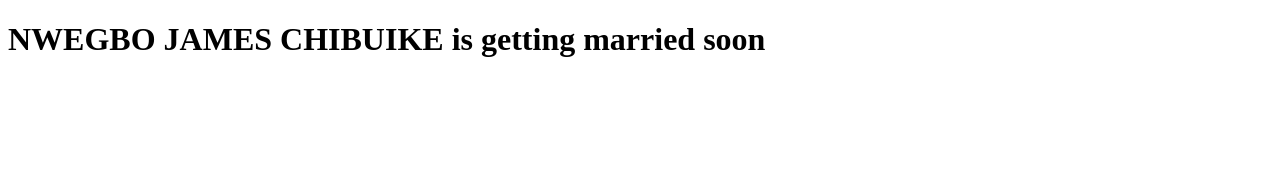
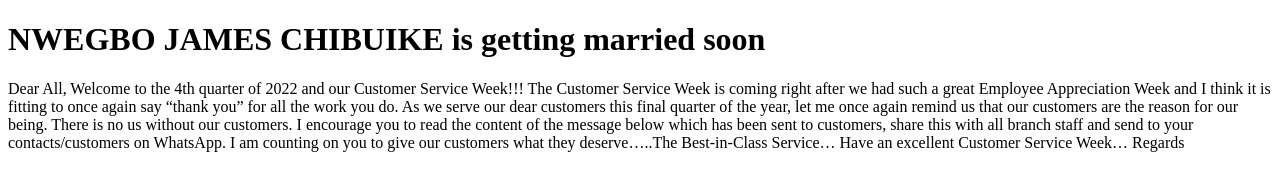
Before and after one commit to Jamesnwegbo/FURTHER-PRACTICE, a plain HTML site: page site/index.html in a window 1280 px wide. Drawn offline with Linux system fonts and the light colour scheme.

Commit message:
from abraham

```diff
--- a/site/index.html
+++ b/site/index.html
@@ -5,5 +5,30 @@
 </head>
 <body>
 <h1>NWEGBO JAMES CHIBUIKE is getting married soon</h1>
+<p>Dear All,
+
+
+
+Welcome to the 4th quarter of 2022 and our Customer Service Week!!!
+
+
+
+The Customer Service Week is coming right after we had such a great Employee Appreciation Week and I think it is fitting to once again say “thank you” for all the work you do. As we serve our dear customers this final quarter of the year, let me once again remind us that our customers are the reason for our being. There is no us without our customers.
+
+
+
+I encourage you to read the content of the message below which has been sent to customers, share this with all branch staff and send to your contacts/customers on WhatsApp.
+
+
+
+I am counting on you to give our customers what they deserve…..The Best-in-Class Service…
+
+
+
+Have an excellent Customer Service Week…
+
+
+
+Regards    </p>
 </body>
 </html>
```
